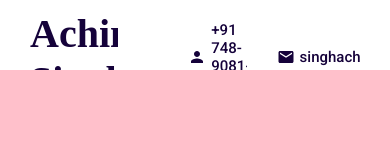
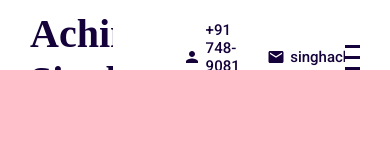
Before and after one commit to chhabra9/React-Portfolio, a React (Create React App) app: page / in a window 390 px wide. Shown: the top 160 px of the page. Built offline with nearby package versions, Linux system fonts and the light colour scheme; a web font is replaced by a local one.

Commit message:
complete the navigation bar and implent the hamburger menu

```diff
--- a/src/App.jsx
+++ b/src/App.jsx
@@ -5,11 +5,15 @@
 import Works from "./components/works/Works";
 import Testimonials from "./components/testimonials/Testimonial";
 import Contact from "./components/contact/Contact";
+import Menu from "./components/menu/Menu";
 import "./app.scss";
+import { useState } from "react";
 function App() {
+  const [menuOpen,setMenuOpen]=useState(false);
   return (
   <div className="app">
- <Topbar />
+ <Topbar  menuOpen={menuOpen} setMenuOpen={setMenuOpen}/>
+ <Menu menuOpen={menuOpen} setMenuOpen={setMenuOpen}/>
  <div className="sections">
     <Intro/>
     <Portfolio/>
--- /dev/null
+++ b/src/components/menu/Menu.jsx
@@ -0,0 +1,26 @@
+import React from 'react';
+import "./menu.scss";
+export default function Menu({menuOpen, setMenuOpen}) {
+    console.log(menuOpen)
+    return (
+        <div className={'menu '+(menuOpen &&  "active")}>
+            <ul>
+                <li onClick={()=>setMenuOpen(false)}>
+                    <a href="#intro">Home</a>
+                </li>
+                <li onClick={()=>setMenuOpen(false)}>
+                    <a href="#portfolio">Portfolio</a>
+                </li>
+                <li onClick={()=>setMenuOpen(false)}>
+                    <a href="#works">Works</a>
+                </li>
+                <li onClick={()=>setMenuOpen(false)}>
+                    <a href="#testimonials">Testimonials</a>
+                </li>
+                <li onClick={()=>setMenuOpen(false)}>
+                    <a href="#contact">Contact</a>
+                </li>
+            </ul>
+            </div>
+    )
+}
--- /dev/null
+++ b/src/components/menu/menu.scss
@@ -0,0 +1,38 @@
+@import "../../global.scss";
+.menu{
+    width: 300px;
+    height: 100vh;
+    background-color: $mainColor;
+    position: fixed;
+    top:0;
+    right:-300px;
+    z-index: 2;
+    display: flex;
+    flex-direction: column;
+    align-items: center;
+    justify-content: center;
+    transition: all 1s ease ;
+    &.active{
+        right: 0;
+    }
+    ul{
+        margin:0;
+        padding: 0;
+        list-style: none;
+        font-size: 30px;
+        font-weight: 300;
+        color: #fff;
+        width: 60%;
+        li{
+            margin-bottom: 25px;
+            a{
+                font-size: inherit;
+                color: inherit;
+                text-decoration: none;
+            }
+            &:hover{
+                font-weight:500;
+            }
+        }
+    }
+}
--- a/src/components/topbar/Topbar.jsx
+++ b/src/components/topbar/Topbar.jsx
@@ -1,9 +1,10 @@
-import React from 'react'
-import "./topbar.scss"
-import {Person,Mail} from "@material-ui/icons"
-export default function Topbar() {
+import React from 'react';
+import "./topbar.scss";
+import {Person,Mail} from "@material-ui/icons";
+export default function Topbar({menuOpen, setMenuOpen}) {
     return (
-        <div className='topbar'>
+
+        <div className={'topbar '+(menuOpen && "active")}>
            <div className='wrapper'>
           <div className="left">
              <a href='#intro' className='logo'>Achint Singh</a>
@@ -17,6 +18,12 @@
              </div>
           </div>
           <div className="right">
+          <div className='hamburger' onClick={()=>setMenuOpen(!menuOpen)}>
+                    <span className='line1'></span>
+                    <span className='line2'></span>
+                    <span className='line3'></span>
+
+              </div>
           </div>
           </div>
         </div>
--- a/src/components/topbar/topbar.scss
+++ b/src/components/topbar/topbar.scss
@@ -6,8 +6,8 @@
    color: $mainColor;
    position: fixed;
    top: 0;
-   z-index: 2;
-
+   z-index: 3;
+   transition: all 1s ease;
    .wrapper{
       padding: 10px 30px;
       display: flex;
@@ -42,5 +42,44 @@
          }
       }
 
+      .right{
+         .hamburger{
+            width: 32px;
+            height: 25px;
+            display: flex;
+            flex-direction: column;
+            justify-content: space-between;
+            cursor: pointer;
+            span{
+               width: 100%;
+               height:3px;
+               background-color: $mainColor;
+               transform-origin: left;
+               transition: all 2s ease;
+
+            }
+         }
+
+      }
+   }
+   &.active{
+      background-color: $mainColor;
+      color:#fff;
+
+      .hamburger{
+         span{
+            &:first-child{
+               background-color: #fff;
+               transform:rotate(45deg) ;
+            }
+            &:nth-child(2){
+               opacity: 0;
+            }
+            &:last-child{
+               background-color: #fff;
+               transform:rotate(-45deg) ;
+            }
+         }
+      }
    }
 }
```
